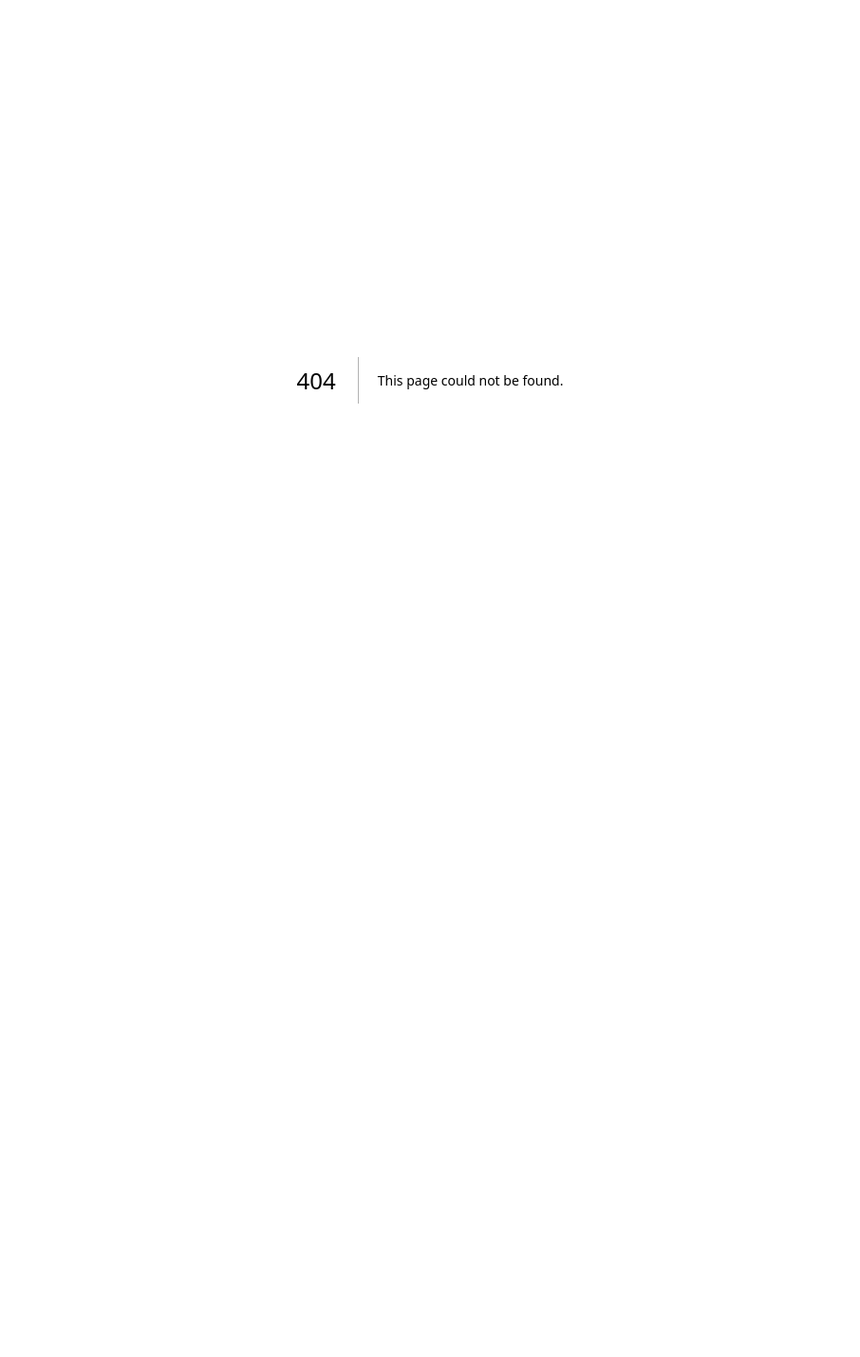
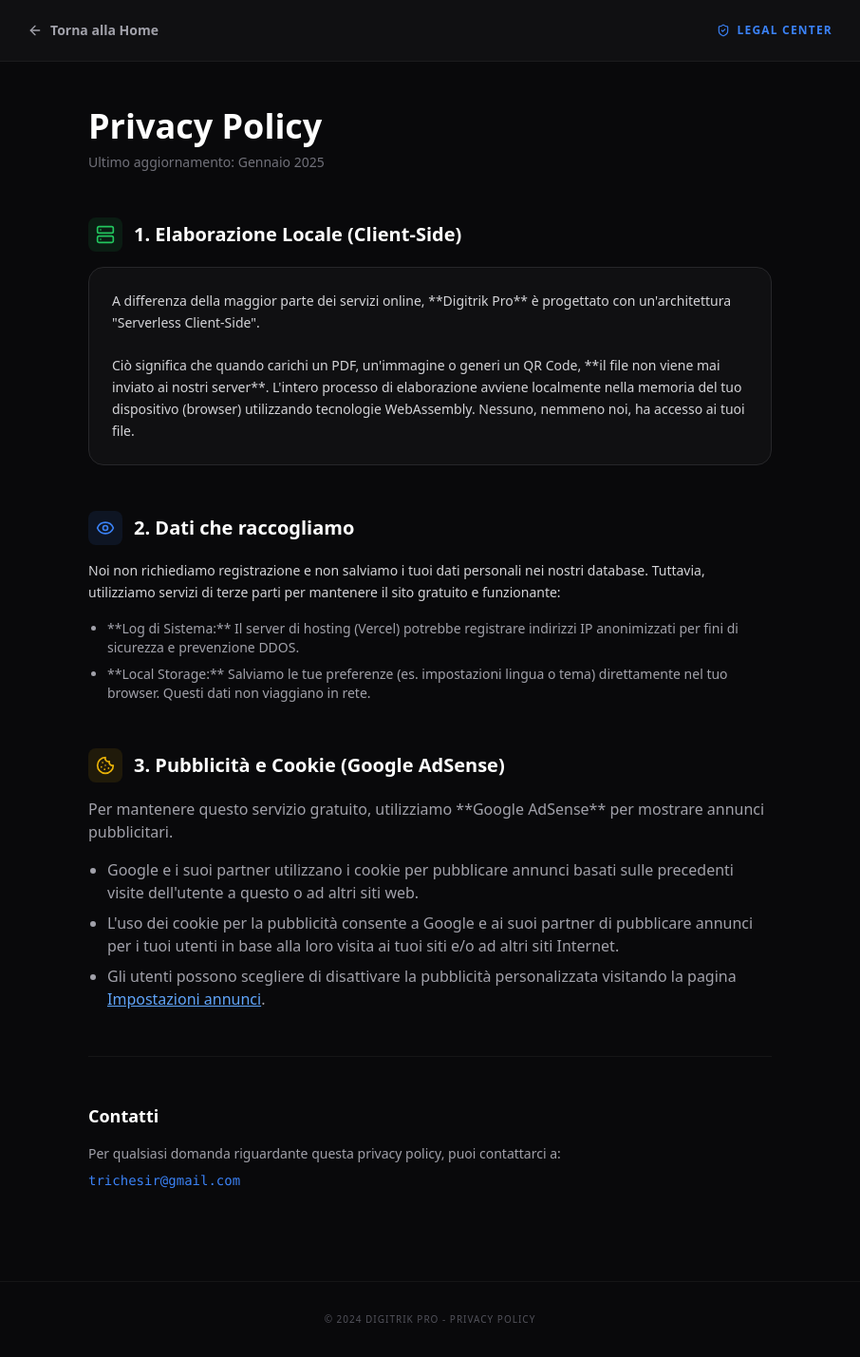
Before and after one commit to trikes2789/digitrik-suite, a Next.js app: page /privacy-policy in a window 1280 px wide. Before the commit this address had no page. Shown: the whole page at 95% size, without its empty margins (187-1093 px from the left). Before the commit the page ends 800 px from the top, so only its background shows below. Built offline with nearby package versions, Linux system fonts and the light colour scheme.

Commit message:
aggiornata privacy policy

```diff
--- a/app/page.tsx
+++ b/app/page.tsx
@@ -6,7 +6,7 @@ import {
   Calculator, FileText, ShieldCheck, ArrowRight, Layers,
   Globe, Heart, Check, Image as ImageIcon, QrCode,
   ScanLine, Ghost, Cpu, Zap, MousePointerClick,
-  Info, X, Mail, CreditCard, PlayCircle, Coffee
+  Info, Mail, CreditCard, PlayCircle, Coffee, X
 } from "lucide-react";
 
 // --- CONFIGURAZIONE STRUMENTI (Bordo Fisso + Neon Hover) ---
@@ -107,6 +107,7 @@ const TRANS = {
     footer: {
       subtitle: "Free Professional Suite",
       contact: "INFO & CONTACTS",
+      privacy: "Privacy Policy",
       rights: "All rights reserved.",
       coffee: "SUPPORT PROJECT"
     },
@@ -143,6 +144,7 @@ const TRANS = {
     footer: {
       subtitle: "Suite Professionale Gratuita",
       contact: "INFO & CONTATTI",
+      privacy: "Privacy Policy",
       rights: "Tutti i diritti riservati.",
       coffee: "SUPPORTA IL PROGETTO"
     },
@@ -264,15 +266,17 @@ export default function Home() {
       <footer className="py-12 border-t border-white/5 text-center mt-auto">
         <div className="max-w-6xl mx-auto px-6 flex flex-col md:flex-row justify-between items-center gap-6">
           <div className="text-left">
-            <h4 className="text-lg font-black text-white italic tracking-tighter">DIGITRIK PRO</h4>
+            <h4 className="text-lg font-black text-white italic tracking-tighter">DIGITRIK</h4>
             <p className="text-[10px] text-zinc-500 uppercase tracking-widest">{t.footer.subtitle}</p>
           </div>
-          <div className="flex gap-6 text-xs font-bold text-zinc-500">
-            {/* Pulsante che apre il Modal INFO */}
+          <div className="flex gap-6 text-xs font-bold text-zinc-500 items-center">
+            {/* Link Info (Modal) */}
             <button onClick={() => setShowInfoModal(true)} className="hover:text-white transition-colors">{t.footer.contact}</button>
+            {/* Link Privacy (Page) */}
+            <Link href="/privacy-policy" className="hover:text-white transition-colors">{t.footer.privacy}</Link>
             <span className="text-zinc-600">© 2024 {t.footer.rights}</span>
           </div>
-          {/* Pulsante che apre il Modal SUPPORT */}
+          {/* Link Support (Modal) */}
           <button onClick={() => setShowSupportModal(true)} className="flex items-center gap-2 px-4 py-2 bg-zinc-900 border border-zinc-800 rounded-xl text-xs font-bold text-green-500 hover:border-green-500 transition-all">
             <Heart size={14} /> {t.footer.coffee}
           </button>
--- /dev/null
+++ b/app/privacy-policy/page.tsx
@@ -0,0 +1,97 @@
+'use client';
+
+import React from 'react';
+import Link from 'next/link';
+import { ShieldCheck, ArrowLeft, Lock, Eye, Server, Cookie } from 'lucide-react';
+
+export default function PrivacyPolicy() {
+  return (
+    <div className="min-h-screen bg-zinc-950 text-zinc-300 font-sans selection:bg-blue-500/30">
+
+      {/* Header */}
+      <header className="border-b border-white/5 bg-zinc-900/50 sticky top-0 backdrop-blur-md z-10">
+        <div className="max-w-4xl mx-auto px-6 h-16 flex items-center justify-between">
+          <Link href="/" className="flex items-center gap-2 text-sm font-bold text-zinc-400 hover:text-white transition-colors">
+            <ArrowLeft size={16} /> Torna alla Home
+          </Link>
+          <span className="text-xs font-bold text-blue-500 uppercase tracking-widest flex items-center gap-2">
+            <ShieldCheck size={14} /> Legal Center
+          </span>
+        </div>
+      </header>
+
+      {/* Content */}
+      <main className="max-w-3xl mx-auto px-6 py-12">
+        <h1 className="text-4xl font-black text-white mb-2">Privacy Policy</h1>
+        <p className="text-zinc-500 text-sm mb-12">Ultimo aggiornamento: Gennaio 2025</p>
+
+        <div className="space-y-12">
+
+          {/* SEZIONE 1: FILOSOFIA */}
+          <section>
+            <div className="flex items-center gap-3 mb-4">
+              <div className="p-2 bg-green-500/10 rounded-lg text-green-500"><Server size={20} /></div>
+              <h2 className="text-xl font-bold text-white">1. Elaborazione Locale (Client-Side)</h2>
+            </div>
+            <div className="bg-zinc-900/50 border border-zinc-800 p-6 rounded-2xl">
+              <p className="leading-relaxed text-sm">
+                A differenza della maggior parte dei servizi online, **Digitrik Pro** è progettato con un'architettura "Serverless Client-Side".
+                <br/><br/>
+                Ciò significa che quando carichi un PDF, un'immagine o generi un QR Code, **il file non viene mai inviato ai nostri server**.
+                L'intero processo di elaborazione avviene localmente nella memoria del tuo dispositivo (browser) utilizzando tecnologie WebAssembly.
+                Nessuno, nemmeno noi, ha accesso ai tuoi file.
+              </p>
+            </div>
+          </section>
+
+          {/* SEZIONE 2: DATI RACCOLTI */}
+          <section>
+            <div className="flex items-center gap-3 mb-4">
+              <div className="p-2 bg-blue-500/10 rounded-lg text-blue-500"><Eye size={20} /></div>
+              <h2 className="text-xl font-bold text-white">2. Dati che raccogliamo</h2>
+            </div>
+            <p className="leading-relaxed text-sm mb-4">
+              Noi non richiediamo registrazione e non salviamo i tuoi dati personali nei nostri database. Tuttavia, utilizziamo servizi di terze parti per mantenere il sito gratuito e funzionante:
+            </p>
+            <ul className="list-disc pl-5 space-y-2 text-sm text-zinc-400">
+              <li>**Log di Sistema:** Il server di hosting (Vercel) potrebbe registrare indirizzi IP anonimizzati per fini di sicurezza e prevenzione DDOS.</li>
+              <li>**Local Storage:** Salviamo le tue preferenze (es. impostazioni lingua o tema) direttamente nel tuo browser. Questi dati non viaggiano in rete.</li>
+            </ul>
+          </section>
+
+          {/* SEZIONE 3: ADSENSE E COOKIE */}
+          <section>
+            <div className="flex items-center gap-3 mb-4">
+              <div className="p-2 bg-yellow-500/10 rounded-lg text-yellow-500"><Cookie size={20} /></div>
+              <h2 className="text-xl font-bold text-white">3. Pubblicità e Cookie (Google AdSense)</h2>
+            </div>
+            <div className="prose prose-invert prose-sm text-zinc-400">
+              <p>
+                Per mantenere questo servizio gratuito, utilizziamo **Google AdSense** per mostrare annunci pubblicitari.
+              </p>
+              <ul className="list-disc pl-5 space-y-2 mt-4">
+                <li>Google e i suoi partner utilizzano i cookie per pubblicare annunci basati sulle precedenti visite dell'utente a questo o ad altri siti web.</li>
+                <li>L'uso dei cookie per la pubblicità consente a Google e ai suoi partner di pubblicare annunci per i tuoi utenti in base alla loro visita ai tuoi siti e/o ad altri siti Internet.</li>
+                <li>Gli utenti possono scegliere di disattivare la pubblicità personalizzata visitando la pagina <a href="https://www.google.com/settings/ads" target="_blank" className="text-blue-400 underline">Impostazioni annunci</a>.</li>
+              </ul>
+            </div>
+          </section>
+
+          {/* SEZIONE 4: CONTATTI */}
+          <section className="border-t border-white/5 pt-12">
+            <h2 className="text-lg font-bold text-white mb-4">Contatti</h2>
+            <p className="text-sm text-zinc-400">
+              Per qualsiasi domanda riguardante questa privacy policy, puoi contattarci a:<br/>
+              <a href="mailto:trichesir@gmail.com" className="text-blue-500 font-mono mt-2 block">trichesir@gmail.com</a>
+            </p>
+          </section>
+
+        </div>
+      </main>
+
+      <footer className="py-8 text-center border-t border-white/5 mt-12">
+        <p className="text-[10px] text-zinc-600 uppercase tracking-widest">© 2024 Digitrik Pro - Privacy Policy</p>
+      </footer>
+    </div>
+  );
+}
```
